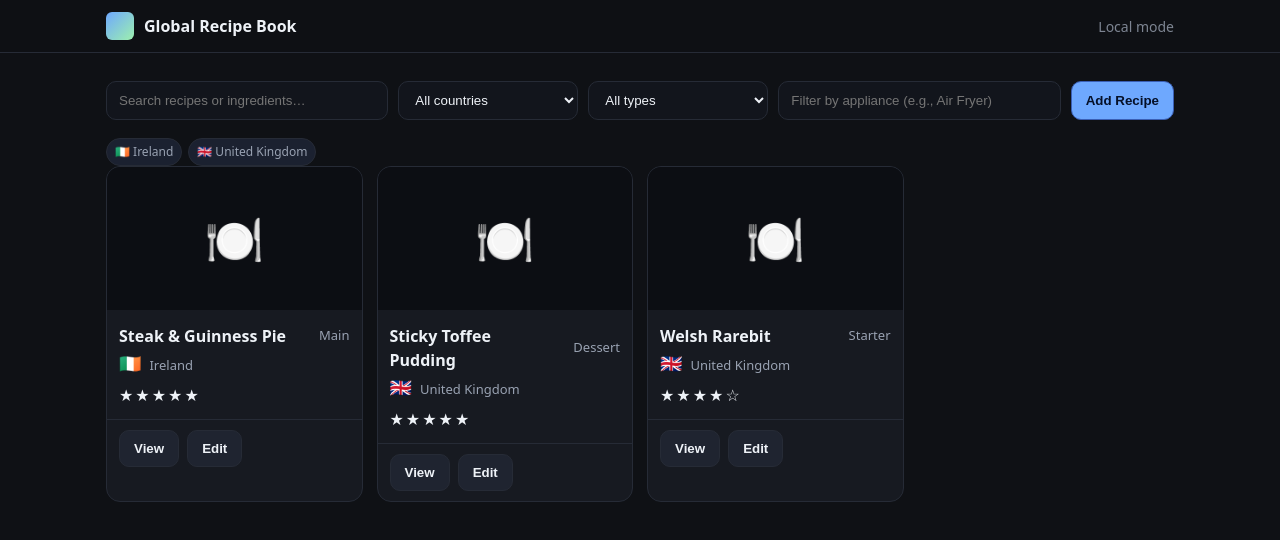
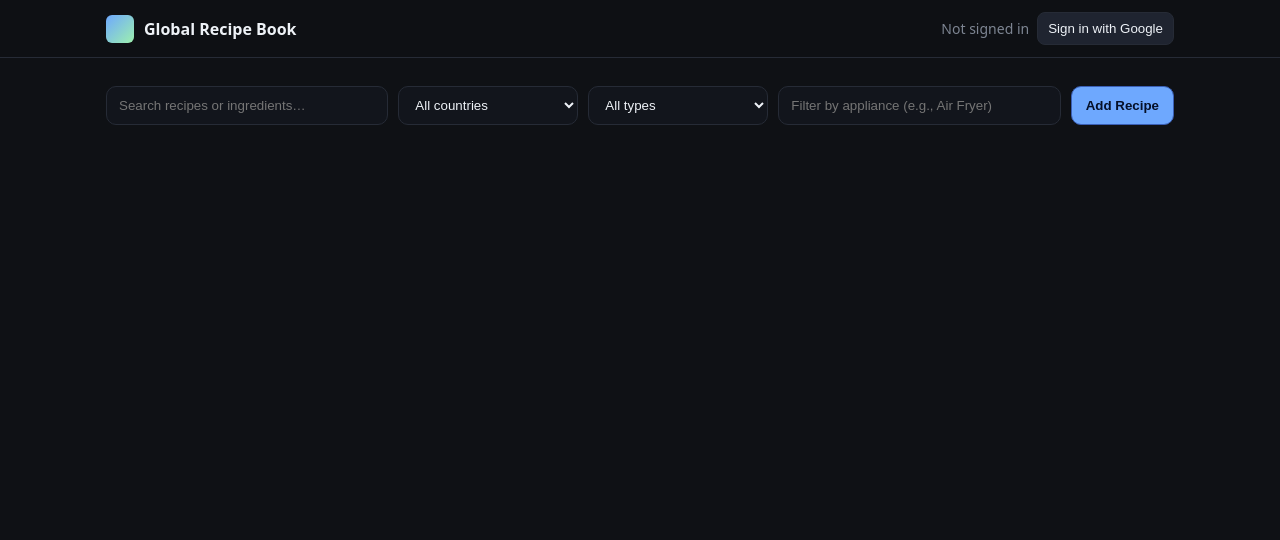
Before and after one commit to kcco1996/recipe-book-app, a plain HTML site: page index.html in a window 1280 px wide. Drawn offline with Linux system fonts and the light colour scheme.

Commit message:
Enable Firebase Syncing

```diff
--- a/index.html
+++ b/index.html
@@ -241,7 +241,17 @@
   /*******************
    * CONFIG SWITCHES *
    *******************/
-  const USING_FIREBASE = false; // <- set to true when you paste your firebaseConfig below.
+  const USING_FIREBASE = true;
+
+  // Your web app's Firebase configuration
+const firebaseConfig = {
+  apiKey: "AIzaSyDSl7Us_67A1OJmmIF-qboEURS_Ywl9QTE",
+  authDomain: "recipebookapp-b78c8.firebaseapp.com",
+  projectId: "recipebookapp-b78c8",
+  storageBucket: "recipebookapp-b78c8.firebasestorage.app",
+  messagingSenderId: "1025780360687",
+  appId: "1:1025780360687:web:71030859a064df77ac421a"
+};
 
   /*******************
    * FIREBASE (opt.) *
```
